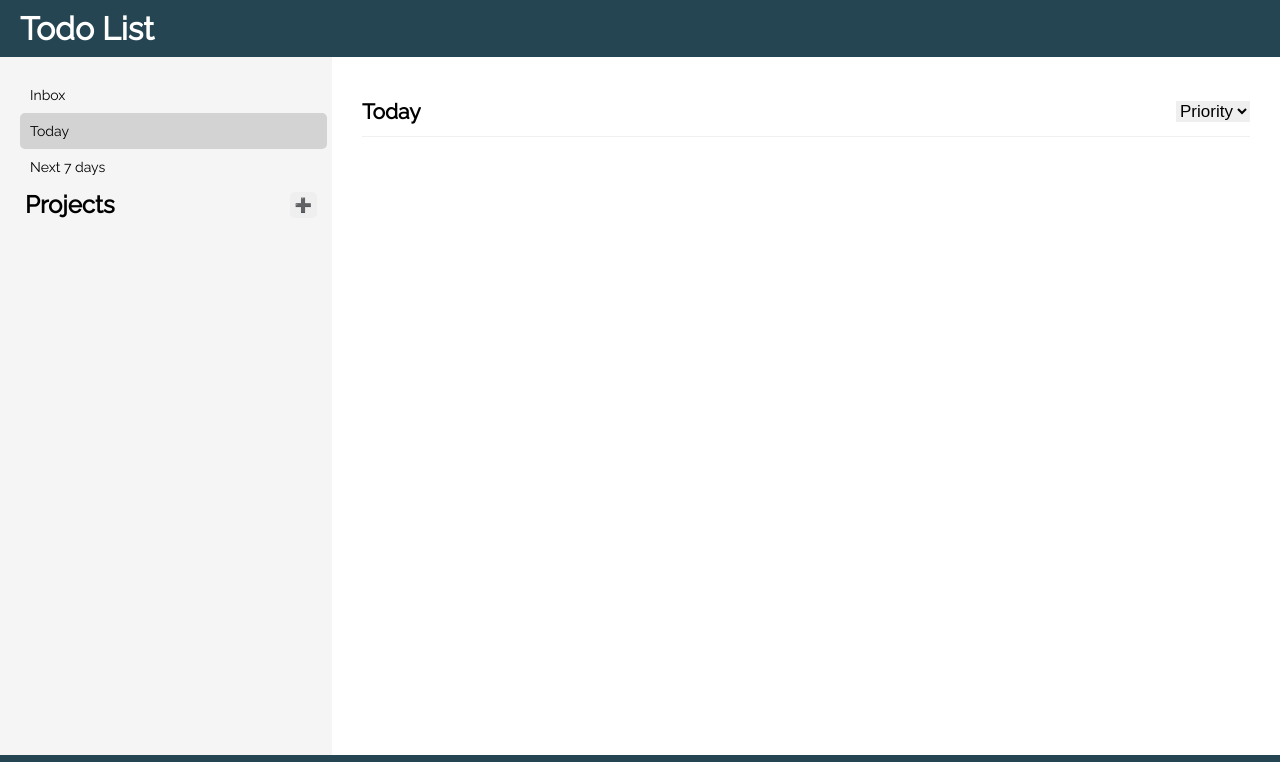
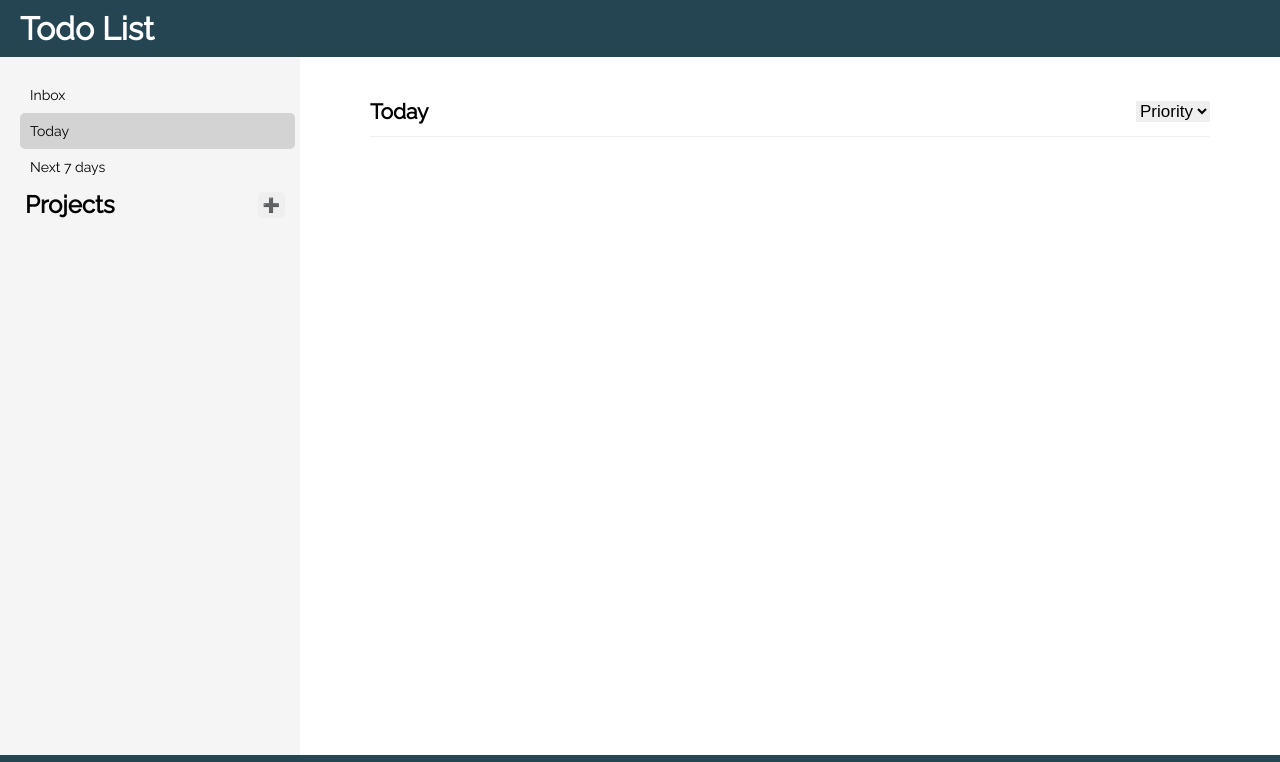
Before and after one commit to idandam/todo-list, a plain HTML site: page index.html in a window 1280 px wide. Shown: the top 762 px of the page. Drawn offline with Linux system fonts and the light colour scheme.

Commit message:
changed width of project content and nav

```diff
--- a/style.css
+++ b/style.css
@@ -52,7 +52,7 @@ body{
 
 .nav-projects{
     background-color: var(--nav-background-color);
-    width:350px;
+    width:300px;
     padding: 20px 5px 20px 20px ;
 }
 
@@ -60,7 +60,7 @@ body{
     display: flex;
     flex-direction: column;
     background-color: var(--project-content-background-color);
-    width: 1000px;
+    width: 900px;
     padding: 30px;
     margin:0 auto;
 
```
